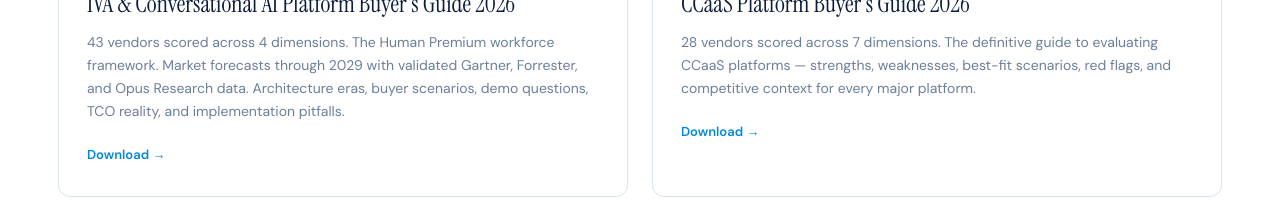
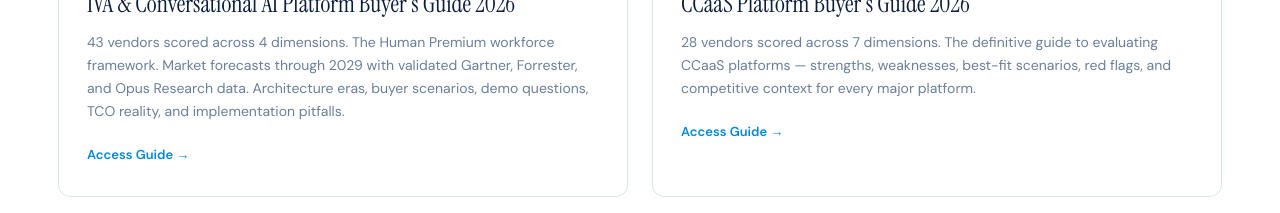
Before and after one commit to thomasbakerj-lgtm/CENTER-OF-CX, a React (Vite) app: page /research in a window 1280 px wide. Shown: the part 1360-1573 px from the top of the page. Built offline with nearby package versions, Linux system fonts and the light colour scheme.

Commit message:
Update Research.jsx

```diff
--- a/Research.jsx
+++ b/Research.jsx
@@ -151,13 +151,13 @@ function FeaturedArticles() {
       tag: "Buyer's Guide", color: "#0088DD", read: "25 pages",
       title: "IVA & Conversational AI Platform Buyer's Guide 2026",
       desc: "43 vendors scored across 4 dimensions. The Human Premium workforce framework. Market forecasts through 2029 with validated Gartner, Forrester, and Opus Research data. Architecture eras, buyer scenarios, demo questions, TCO reality, and implementation pitfalls.",
-      href: "/IVA-Conversational-AI-Buyer-Guide-2026.pdf",
+      href: "/research/iva-buyer-guide",
     },
     {
       tag: "Buyer's Guide", color: "#10B981", read: "18 pages",
       title: "CCaaS Platform Buyer's Guide 2026",
       desc: "28 vendors scored across 7 dimensions. The definitive guide to evaluating CCaaS platforms — strengths, weaknesses, best-fit scenarios, red flags, and competitive context for every major platform.",
-      href: "/CCaaS-Platform-Buyer-Guide-2026.pdf",
+      href: "/research/ccaas-buyer-guide",
     },
     {
       tag: "CX Reality Check", color: "#D4380D", read: "8 min",
@@ -183,7 +183,7 @@ function FeaturedArticles() {
         <div style={{ display: "grid", gridTemplateColumns: "1fr 1fr", gap: 24 }} className="feat-grid">
           {featured.map((a, i) => (
             <FadeIn key={i} delay={i * 0.08}>
-              <a href={a.href || "#"} target={a.href ? "_blank" : undefined} style={{ display: "block", border: `1px solid ${BORDER}`, borderRadius: 12, overflow: "hidden", cursor: "pointer", transition: "all 0.22s", height: "100%", textDecoration: "none", color: "inherit" }}
+              <a href={a.href || "#"} style={{ display: "block", border: `1px solid ${BORDER}`, borderRadius: 12, overflow: "hidden", cursor: "pointer", transition: "all 0.22s", height: "100%", textDecoration: "none", color: "inherit" }}
                 onMouseOver={e => { e.currentTarget.style.transform = "translateY(-3px)"; e.currentTarget.style.boxShadow = "0 8px 30px rgba(0,136,221,0.08)"; }}
                 onMouseOut={e => { e.currentTarget.style.transform = "translateY(0)"; e.currentTarget.style.boxShadow = "none"; }}>
                 <div style={{ height: 5, background: a.color }} />
@@ -194,7 +194,7 @@ function FeaturedArticles() {
                   </div>
                   <h3 style={{ fontFamily: "'Instrument Serif', Georgia, serif", fontSize: 24, fontWeight: 400, color: NAVY, margin: "0 0 12px", lineHeight: 1.25 }}>{a.title}</h3>
                   <p style={{ fontSize: 14, color: MUTED, lineHeight: 1.65, margin: "0 0 20px", fontFamily: "'DM Sans', sans-serif" }}>{a.desc}</p>
-                  <span style={{ fontSize: 13, fontWeight: 600, color: ELECTRIC, fontFamily: "'DM Sans', sans-serif" }}>{a.href ? "Download →" : "Read →"}</span>
+                  <span style={{ fontSize: 13, fontWeight: 600, color: ELECTRIC, fontFamily: "'DM Sans', sans-serif" }}>{a.href ? "Access Guide →" : "Read →"}</span>
                 </div>
               </a>
             </FadeIn>
```
